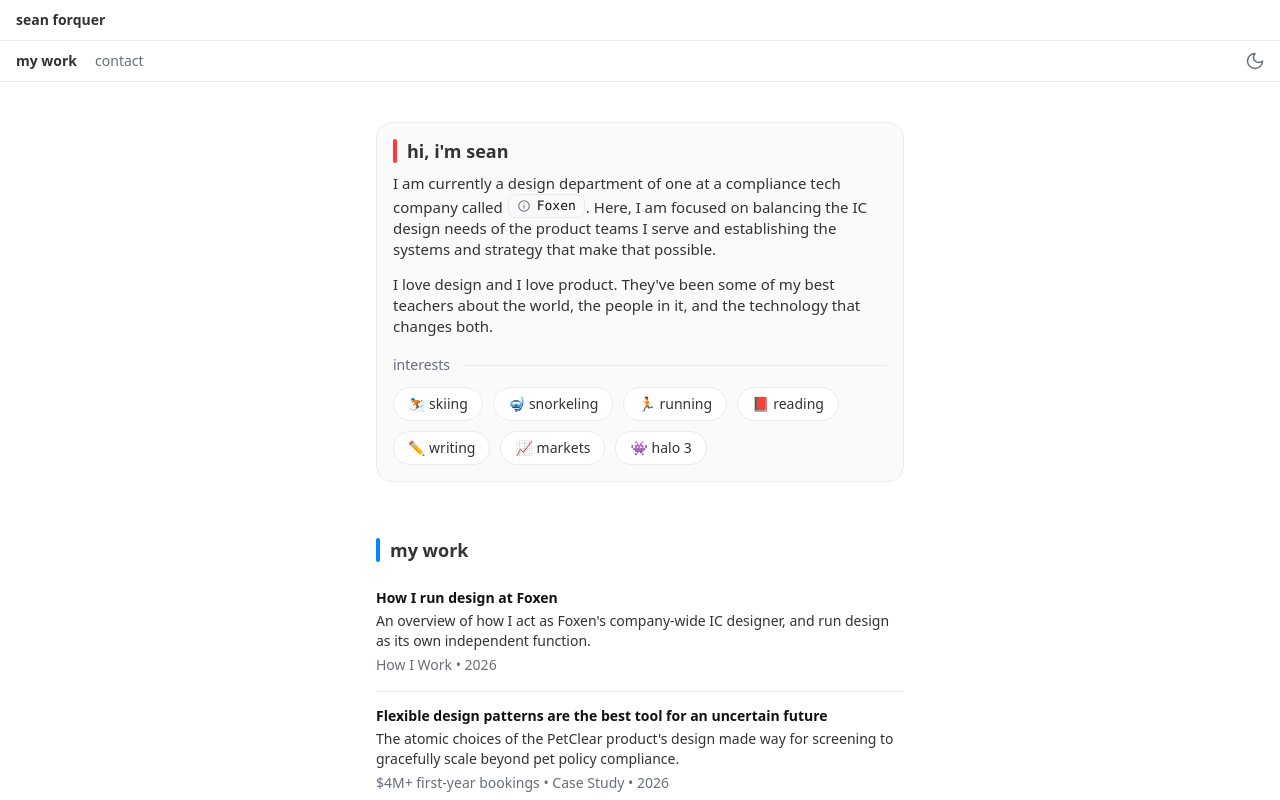
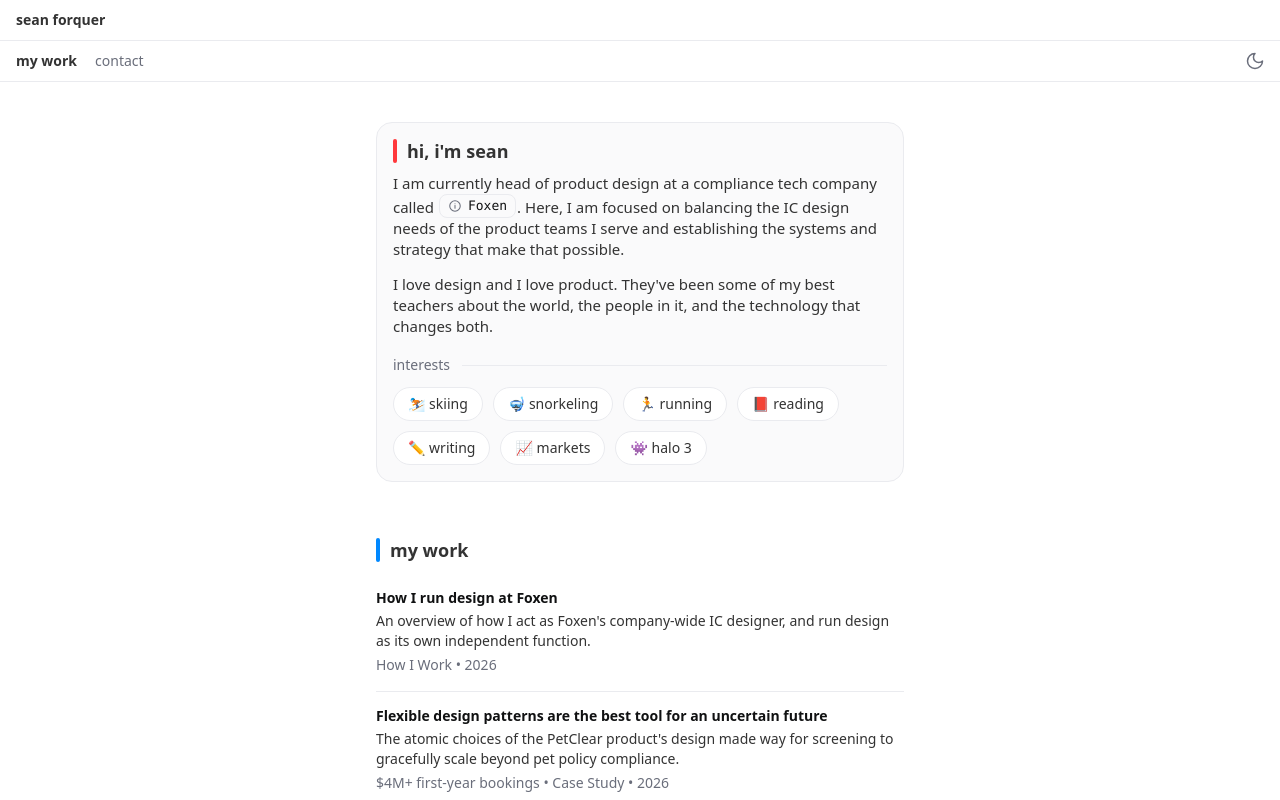
Before and after one commit to guser4579/seanfolio, a Next.js app: page / in a window 1280 px wide. Shown: the top 800 px of the page. Built offline with nearby package versions, Linux system fonts and the light colour scheme; no server answers.

Commit message:
content(site): bio opens with the head of product design title
Co-Authored-By: Claude Opus 5 <noreply@anthropic.com>

```diff
--- a/app/page.jsx
+++ b/app/page.jsx
@@ -28,7 +28,7 @@ export default async function Home() {
             hi, i'm sean
           </h1>
           <p>
-            I am currently a design department of one at a compliance tech
+            I am currently head of product design at a compliance tech
             company called{' '}
             <InfoChip
               label="Foxen"
```
